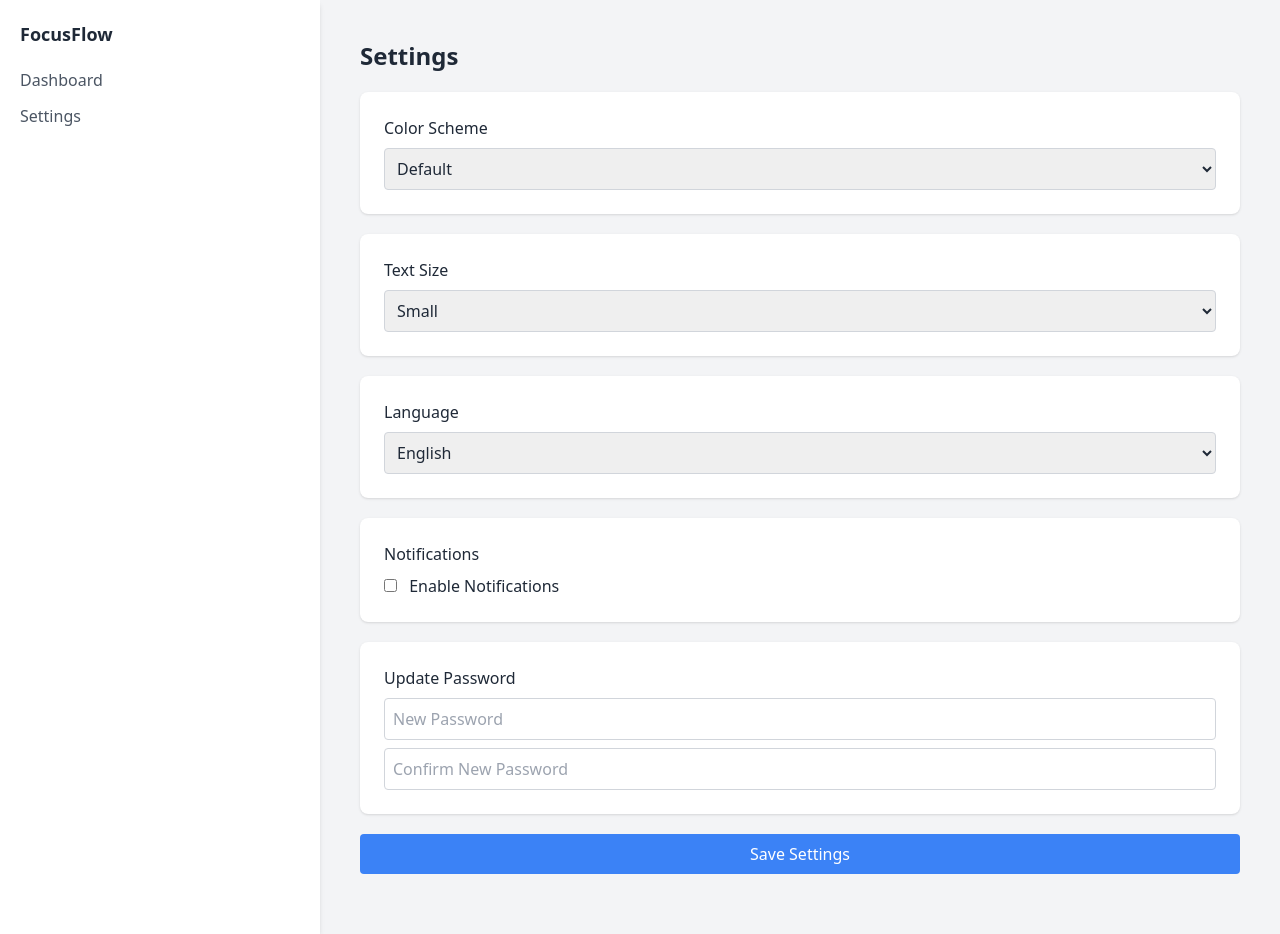
After one commit to Dearing-H/-flask_app, a Flask app: template templates/settings.html in a window 1280 px wide. The commit adds this page. Run offline with Flask 3, Linux system fonts and the light colour scheme; the template is opened without the code that fills it, so the values that code supplies are empty; parts of the project's set-up code (start-up, migrations or seed data) failed here and were passed over; some libraries are stand-ins or nearby versions.

```diff
--- a/app.py
+++ b/app.py
@@ -31,6 +31,27 @@ print("User added to the database")
 def home():
     return render_template('index.html')
 
+
+@app.route('/sign_up', methods=["GET", "POST"])
+def sign_up():
+    if request.method == "POST":
+        username = request.form.get("username")
+        password = request.form.get("password")
+        confirm
+
+        #hash the password
+        hashed_password = generate_password_hash(password)
+
+        #create a new user instance
+        new_user = User(username=username, password=hashed_password)
+
+        #add the new user to the database
+        db_session.add(new_user)
+        db_session.commit()
+        flash("You have successfully signed up", "success")
+        return render_template('login.html')
+    return render_template('sign_up.html')
+
 @app.route('/login', methods=["GET", "POST"])
 def login():
     if request.method == "POST":
--- /dev/null
+++ b/templates/settings.html
@@ -0,0 +1,142 @@
+<!DOCTYPE html>
+<html lang="en">
+<head>
+    <meta charset="UTF-8">
+    <meta name="viewport" content="width=device-width, initial-scale=1.0">
+    <title>Settings</title>
+    <script src="https://cdn.tailwindcss.com"></script>
+    <script>
+        function changeLanguage() {
+            const language = document.getElementById('language').value;
+            document.documentElement.lang = language;
+
+            const translations = {
+                en: {
+                    settings: "Settings",
+                    colorScheme: "Color Scheme",
+                    textSize: "Text Size",
+                    language: "Language",
+                    notifications: "Notifications",
+                    enableNotifications: "Enable Notifications",
+                    updatePassword: "Update Password",
+                    newPassword: "New Password",
+                    confirmPassword: "Confirm New Password",
+                    saveSettings: "Save Settings"
+                },
+                es: {
+                    settings: "Configuraciones",
+                    colorScheme: "Esquema de colores",
+                    textSize: "Tamaño de texto",
+                    language: "Idioma",
+                    notifications: "Notificaciones",
+                    enableNotifications: "Habilitar notificaciones",
+                    updatePassword: "Actualizar contraseña",
+                    newPassword: "Nueva contraseña",
+                    confirmPassword: "Confirmar nueva contraseña",
+                    saveSettings: "Guardar configuraciones"
+                },
+                fr: {
+                    settings: "Paramètres",
+                    colorScheme: "Schéma de couleurs",
+                    textSize: "Taille du texte",
+                    language: "Langue",
+                    notifications: "Notifications",
+                    enableNotifications: "Activer les notifications",
+                    updatePassword: "Mettre à jour le mot de passe",
+                    newPassword: "Nouveau mot de passe",
+                    confirmPassword: "Confirmer le nouveau mot de passe",
+                    saveSettings: "Enregistrer les paramètres"
+                },
+                de: {
+                    settings: "Einstellungen",
+                    colorScheme: "Farbschema",
+                    textSize: "Textgröße",
+                    language: "Sprache",
+                    notifications: "Benachrichtigungen",
+                    enableNotifications: "Benachrichtigungen aktivieren",
+                    updatePassword: "Passwort aktualisieren",
+                    newPassword: "Neues Passwort",
+                    confirmPassword: "Neues Passwort bestätigen",
+                    saveSettings: "Einstellungen speichern"
+                }
+            };
+
+            document.querySelector('h1').textContent = translations[language].settings;
+            document.querySelector('label[for="color-scheme"]').textContent = translations[language].colorScheme;
+            document.querySelector('label[for="text-size"]').textContent = translations[language].textSize;
+            document.querySelector('label[for="language"]').textContent = translations[language].language;
+            document.querySelector('label[for="notifications"]').textContent = translations[language].notifications;
+            document.querySelector('label[for="notifications"] + input').nextSibling.textContent = translations[language].enableNotifications;
+            document.querySelector('label[for="password"]').textContent = translations[language].updatePassword;
+            document.getElementById('password').placeholder = translations[language].newPassword;
+            document.getElementById('confirm-password').placeholder = translations[language].confirmPassword;
+            document.querySelector('button').textContent = translations[language].saveSettings;
+        }
+    </script>
+</head>
+<body class="bg-gray-100 text-gray-800 text-base">
+    <div class="flex min-h-screen">
+        <!-- Sidebar -->
+        <div class="w-1/4 bg-white shadow-md p-5">
+            <h2 class="text-lg font-semibold mb-5">FocusFlow</h2>
+            <nav class="space-y-3">
+                <a href="#" class="block text-gray-600 hover:text-blue-600">Dashboard</a>
+                <a href="#" class="block text-gray-600 hover:text-blue-600">Settings</a>
+            </nav>
+        </div>
+
+        <!-- Settings Content -->
+        <div class="w-3/4 p-10">
+            <h1 class="text-2xl font-bold mb-5">Settings</h1>
+
+            <!-- Color Scheme -->
+            <div class="bg-white shadow rounded-lg p-6 mb-5">
+                <label for="color-scheme" class="block mb-2">Color Scheme</label>
+                <select id="color-scheme" class="block w-full p-2 border border-gray-300 rounded" onchange="document.body.className = this.value">
+                    <option value="bg-white text-black">Default</option>
+                    <option value="bg-black text-white">Black and White</option>
+                </select>
+            </div>
+
+            <!-- Text Size -->
+            <div class="bg-white shadow rounded-lg p-6 mb-5">
+                <label for="text-size" class="block mb-2">Text Size</label>
+                <select id="text-size" class="block w-full p-2 border border-gray-300 rounded" onchange="document.body.className = this.value">
+                    <option value="text-sm">Small</option>
+                    <option value="text-base">Medium</option>
+                    <option value="text-lg">Large</option>
+                </select>
+            </div>
+
+            <!-- Language -->
+            <div class="bg-white shadow rounded-lg p-6 mb-5">
+                <label for="language" class="block mb-2">Language</label>
+                <select id="language" class="block w-full p-2 border border-gray-300 rounded" onchange="changeLanguage()">
+                    <option value="en">English</option>
+                    <option value="es">Spanish</option>
+                    <option value="fr">French</option>
+                    <option value="de">German</option>
+                </select>
+            </div>
+
+            <!-- Notifications -->
+            <div class="bg-white shadow rounded-lg p-6 mb-5">
+                <label for="notifications" class="block mb-2">Notifications</label>
+                <input type="checkbox" id="notifications" class="mr-2"> Enable Notifications
+            </div>
+
+            <!-- Update Password -->
+            <div class="bg-white shadow rounded-lg p-6 mb-5">
+                <label for="password" class="block mb-2">Update Password</label>
+                <input type="password" id="password" class="block w-full p-2 border border-gray-300 rounded mb-2" placeholder="New Password">
+                <input type="password" id="confirm-password" class="block w-full p-2 border border-gray-300 rounded" placeholder="Confirm New Password">
+            </div>
+
+            <!-- Save Button -->
+            <div class="mb-5">
+                <button class="w-full p-2 bg-blue-500 text-white rounded">Save Settings</button>
+            </div>
+        </div>
+    </div>
+</body>
+</html>
```
Also changed, not shown: templates/dashboard.html (+8 -6 lines), your_database.db (deleted).
